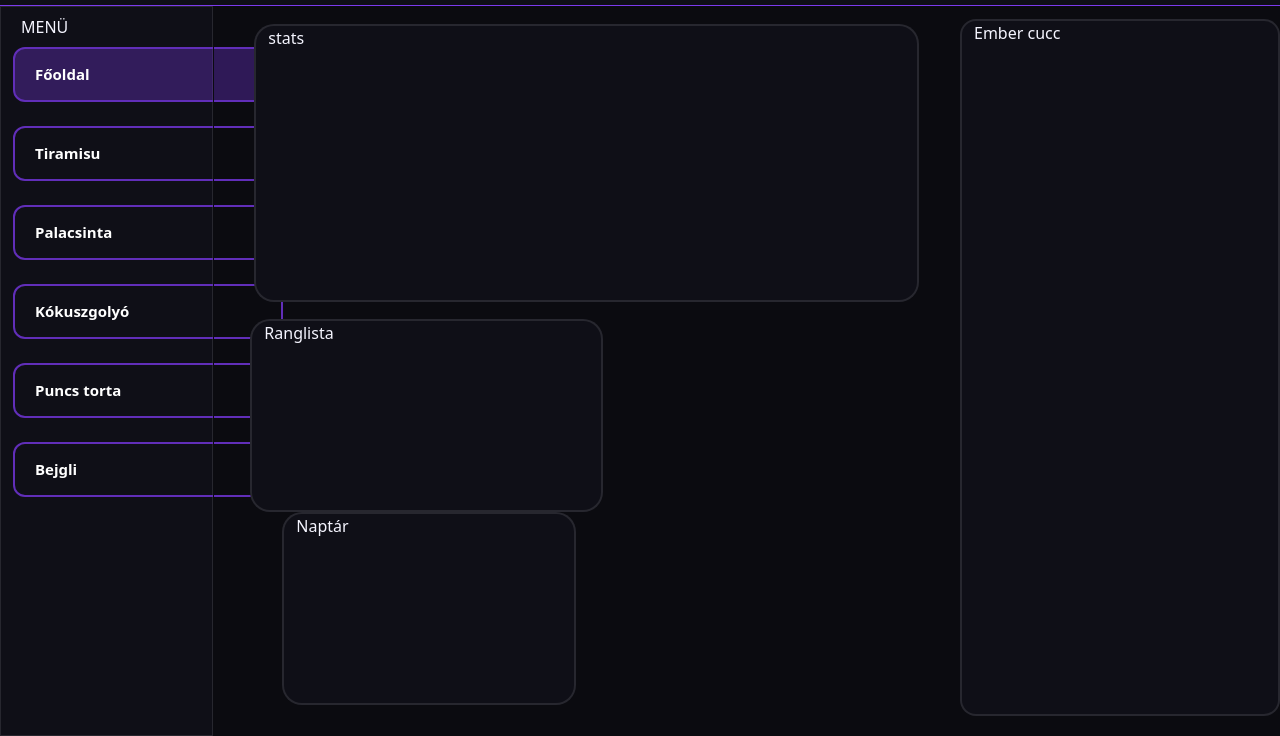
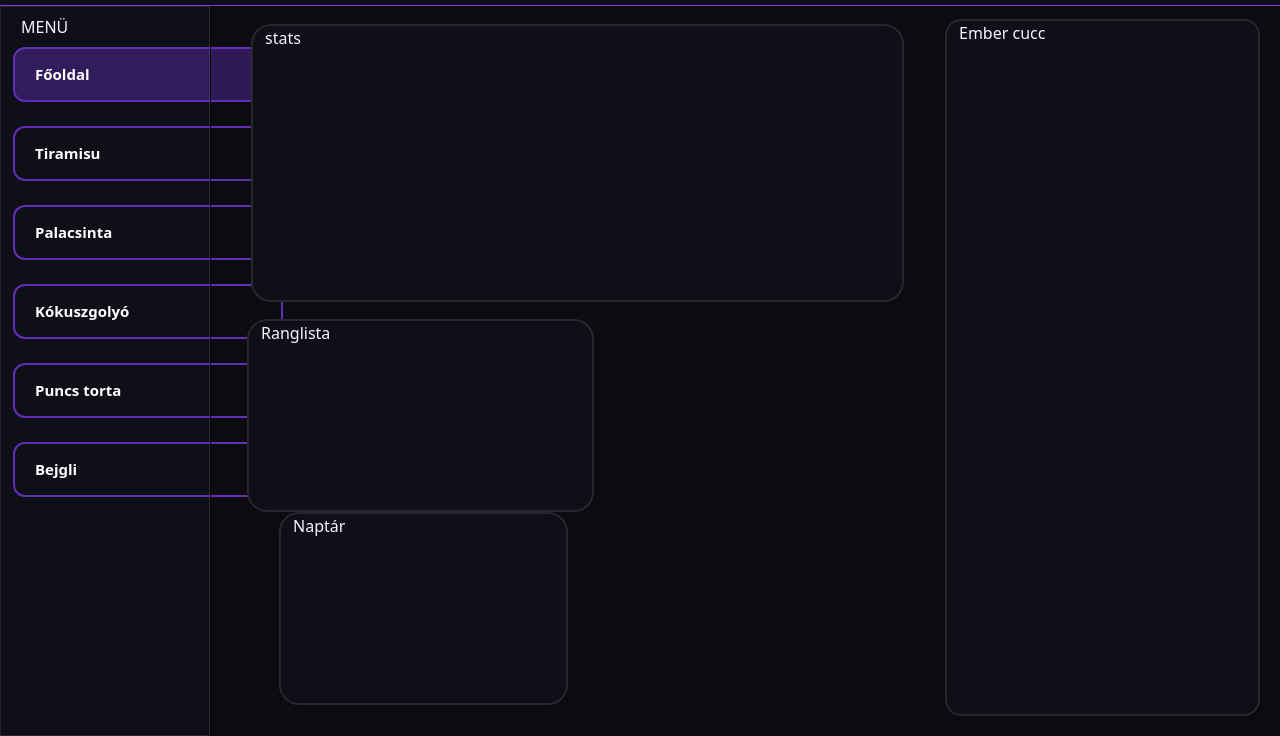
Before and after one commit to sz-ol1ver/MuscleMind, a plain HTML site: page MuscleMind/frontend/html/index.html in a window 1280 px wide. Shown: the part 64-800 px from the top of the page. Drawn offline with Linux system fonts and the light colour scheme.

Commit message:
Index.css (Igazítás)

```diff
--- a/MuscleMind/frontend/css/index.css
+++ b/MuscleMind/frontend/css/index.css
@@ -101,6 +101,8 @@ html,body{
 }
 .nav-item:hover{
     animation: NavSelection 700ms infinite alternate;
+    /* border-left: 10px solid #612eb9;
+    border-bottom: 10px solid #612eb9; */
 }
 
 .nav-link{
@@ -123,12 +125,14 @@ html,body{
 }
 
 @keyframes NavSelection{
+
     from{
         background-color: #612eb9;
     }
     to{
         background-color: #612eb900;;
     }
+
 }
 
 
--- a/MuscleMind/frontend/html/index.html
+++ b/MuscleMind/frontend/html/index.html
@@ -43,7 +43,7 @@
 
 
             <!-- Második sor -->
-            <div id="main-row" class="row">
+            <div id="main-row" class="row me-2">
                 <!-- Navbar -->
                 <div class="col-2" id="side-nav">
 
```
